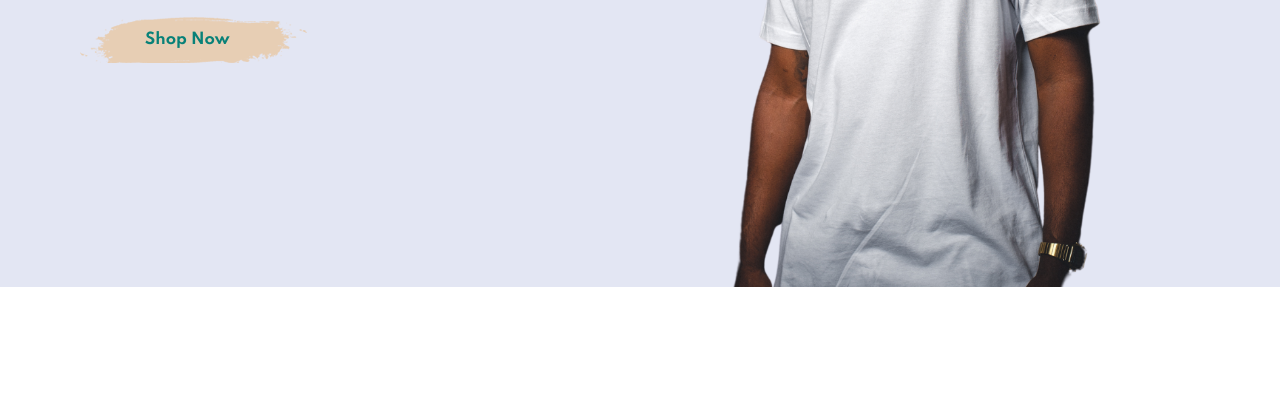
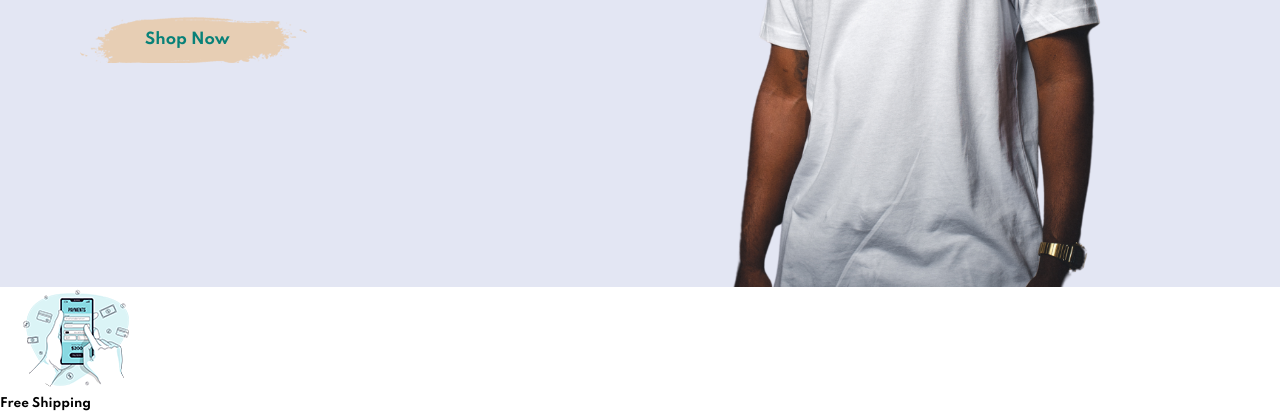
Before and after one commit to itssamirali/Classy_Charm, a plain HTML site: page index.html in a window 1280 px wide. Shown: the part 554-965 px from the top of the page. Before the commit the page ends 841 px from the top, so only its background shows below. Drawn offline with Linux system fonts and the light colour scheme.

Commit message:
feature added

```diff
--- a/index.html
+++ b/index.html
@@ -36,6 +36,13 @@
             <button>Shop Now</button>
         </section>
 
+        <section id="feature">
+            <div class="fe-box">
+                <img src="img/features/f1.png" alt="">
+                <h6>Free Shipping</h6>
+            </div>
+        </section>
+
 
         <script src="script.js"></script>
     </body>
```
